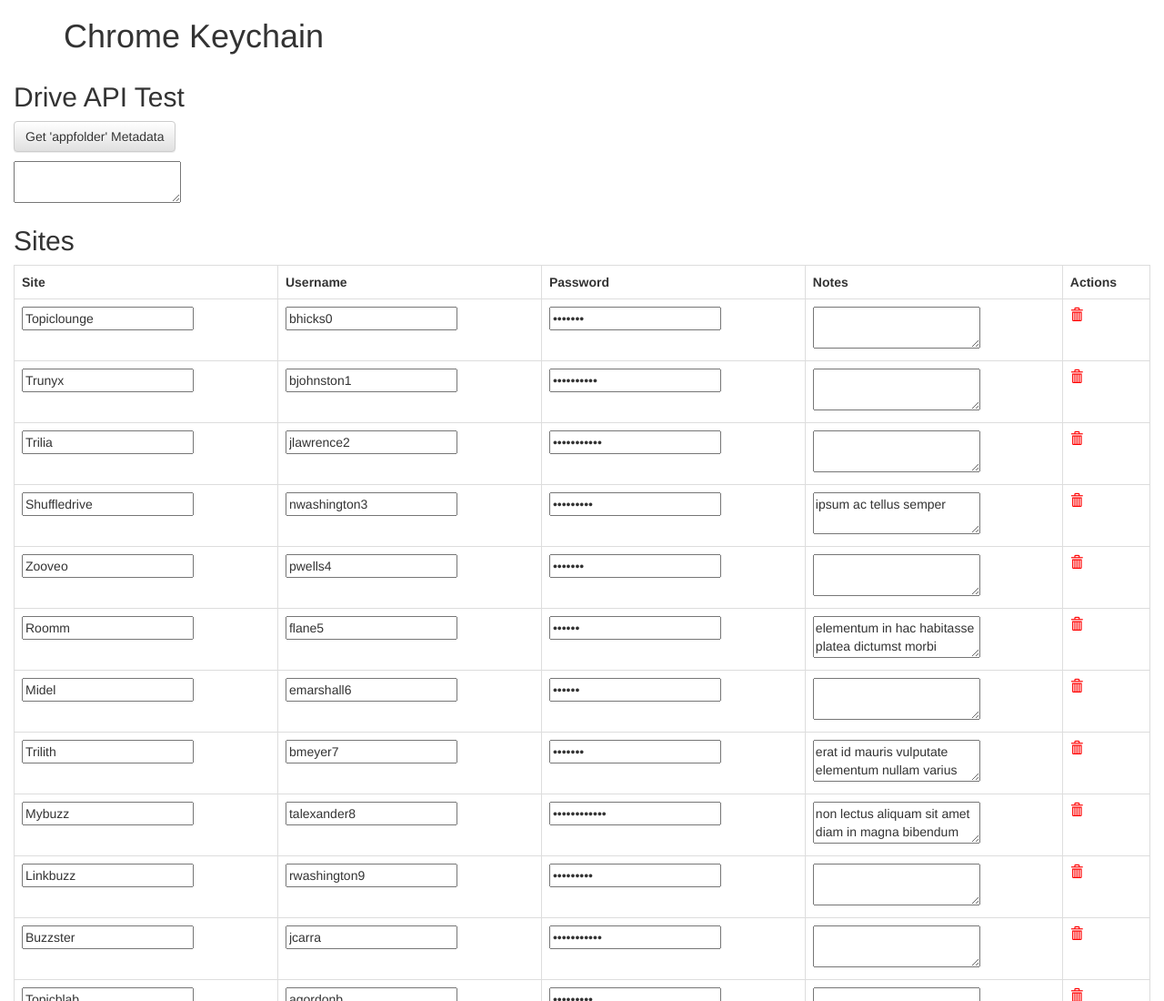
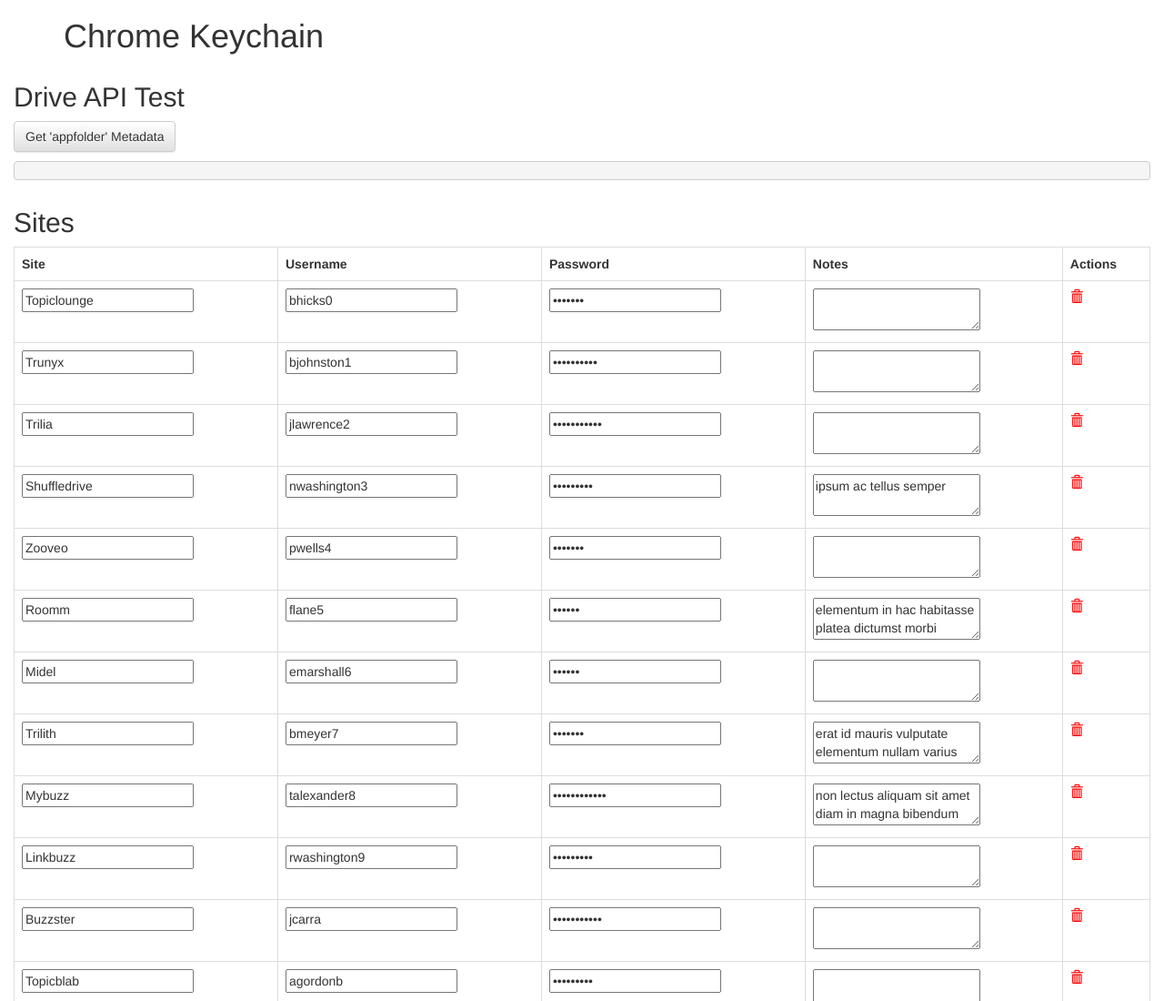
Before and after one commit to atheiman/chrome-keychain, a browser extension: page extension/components/background/index.html in a window 1280 px wide. Shown: the top 1100 px of the page at 91% size. Drawn offline with nearby package versions, Linux system fonts and the light colour scheme.

Commit message:
printing into a <pre> to make reading api resp easier

```diff
--- a/extension/components/background/index.html
+++ b/extension/components/background/index.html
@@ -22,7 +22,7 @@
 
       <p><button class="btn btn-default" ng-click="getAppFolder()">Get 'appfolder' Metadata</button></p>
 
-      <textarea>{{appfolder}}</textarea>
+      <pre>{{appFolder}}</pre>
 
     </div>
 
```
